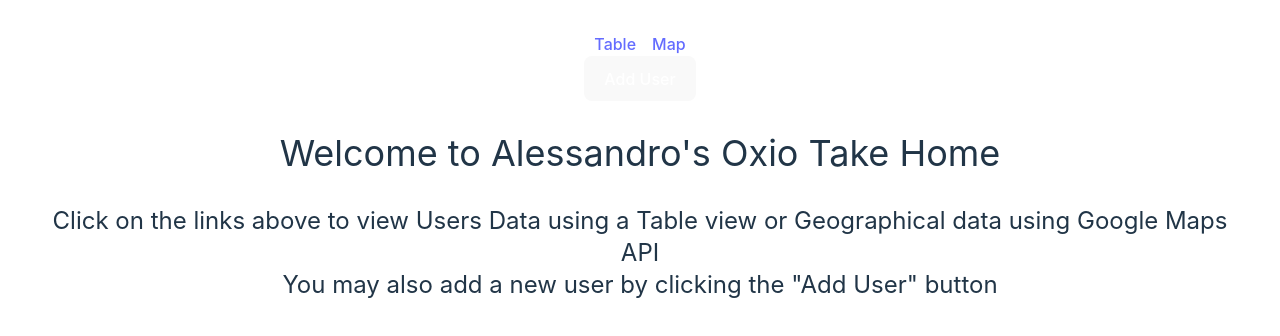
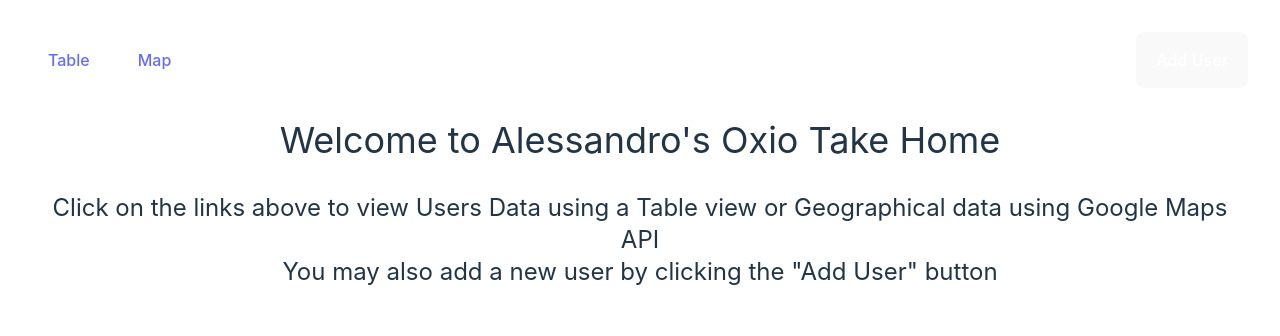
Before and after one commit to a-metta/oxio-take-home, a React (Vite) app: page / in a window 1280 px wide. Shown: the top 336 px of the page. Built offline with nearby package versions, Linux system fonts and the light colour scheme; no server answers.

Commit message:
Fix styling of nav bar

```diff
--- a/src/App.css
+++ b/src/App.css
@@ -4,3 +4,14 @@
   width: 100vw;
   height: 100vh;
 }
+
+#root nav ul li {
+  display: flex;
+  align-items: center;
+  padding: 1rem;
+  cursor: pointer;
+}
+
+#root nav ul li:hover {
+  background-color: #f0f0f0;
+}
--- a/src/App.tsx
+++ b/src/App.tsx
@@ -24,9 +24,9 @@ function App() {
 
   return (
     <div>
-      <nav>
-        <ul className='flex flex-auto flex-row justify-center'>
-          <li>
+      <nav className='flex flex-auto flex-row justify-between align-middle'>
+        <ul className='mr-10 flex'>
+          <li className=''>
             <Link to={`table`}>Table</Link>
           </li>
           <li className='ml-4'>
```
